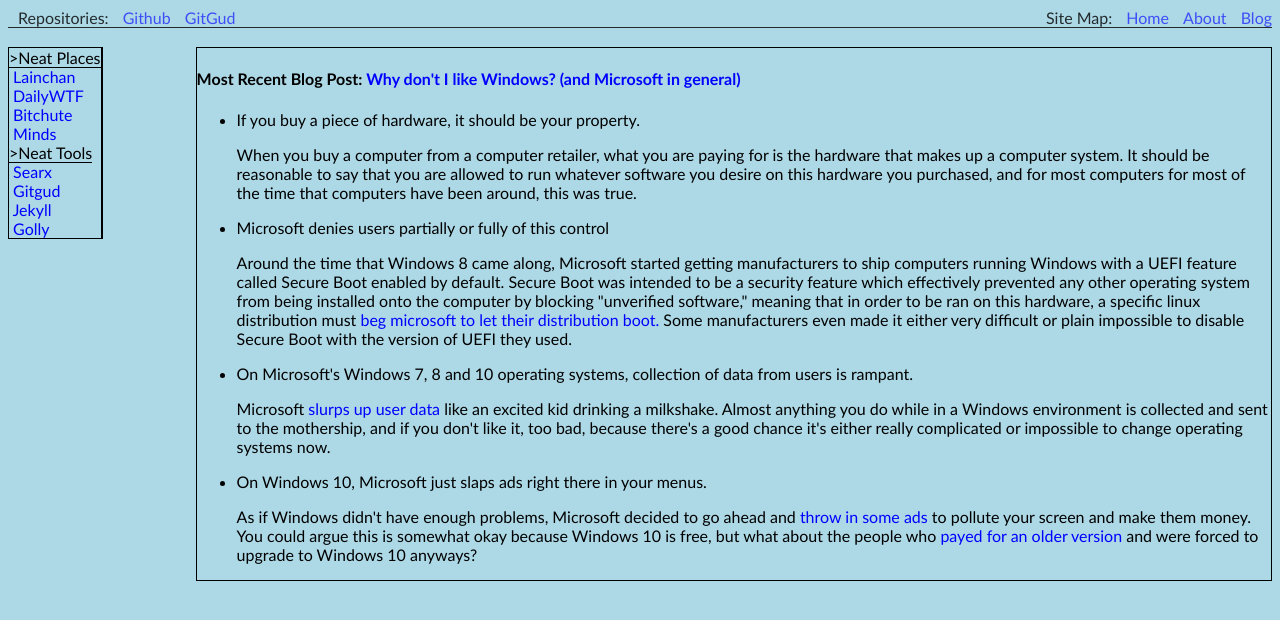
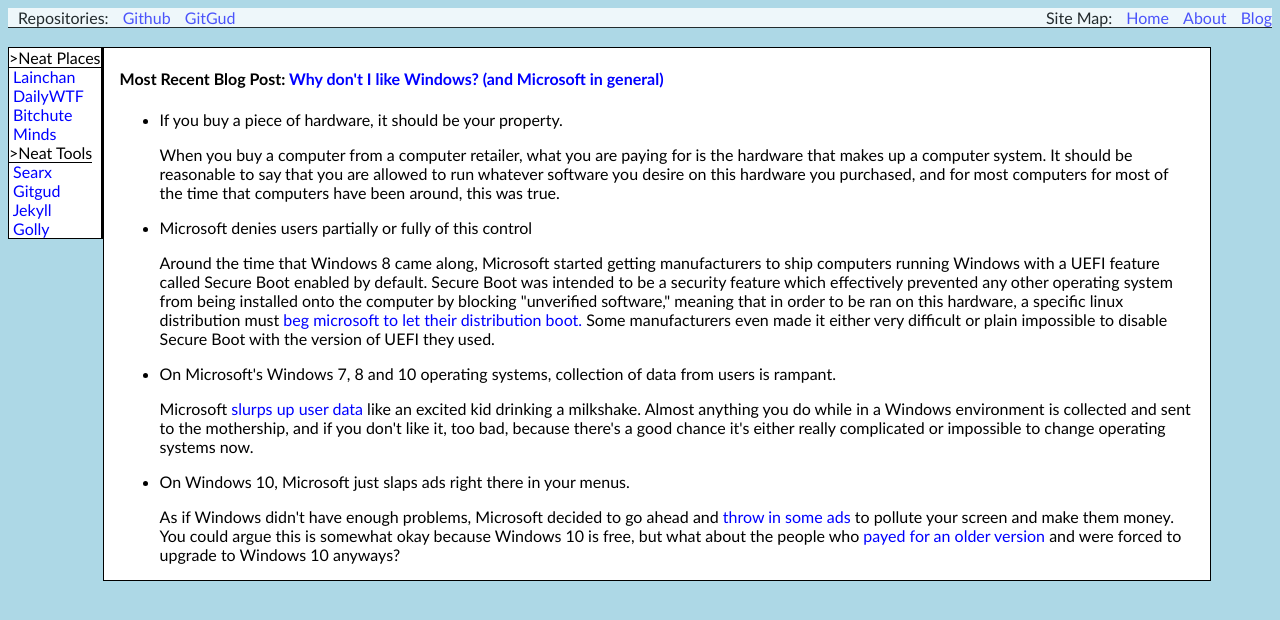
Before and after one commit to rchamblee/homepage-build, a plain HTML site: page index.html in a window 1280 px wide. Drawn offline with Linux system fonts and the light colour scheme.

Commit message:
css overhaul

```diff
--- a/default.css
+++ b/default.css
@@ -1,6 +1,9 @@
 html {
     font-family: "Trebuchet MS", Helvetica, sans-serif;
    #font-family: "Courier New", Courier, monospace;
+}
+div {
+    background-color:white;
 }
 body{
     background-color:lightblue;
@@ -38,7 +41,9 @@
 }
 #newest_post_container {
     border: 1px solid black;
-    float:right;
+    float:left;
     display:inline-block;
     width: 85%;
+    padding-right: 1em;
+    padding-left: 1em;
 }
```
Also changed, not shown: 2018/10/31/firstpost.html (+7 -4 lines), 2018/11/01/javascript.html (+7 -4 lines), 2018/11/02/windows.html (+8 -5 lines), blog.html (+6 -0 lines).
